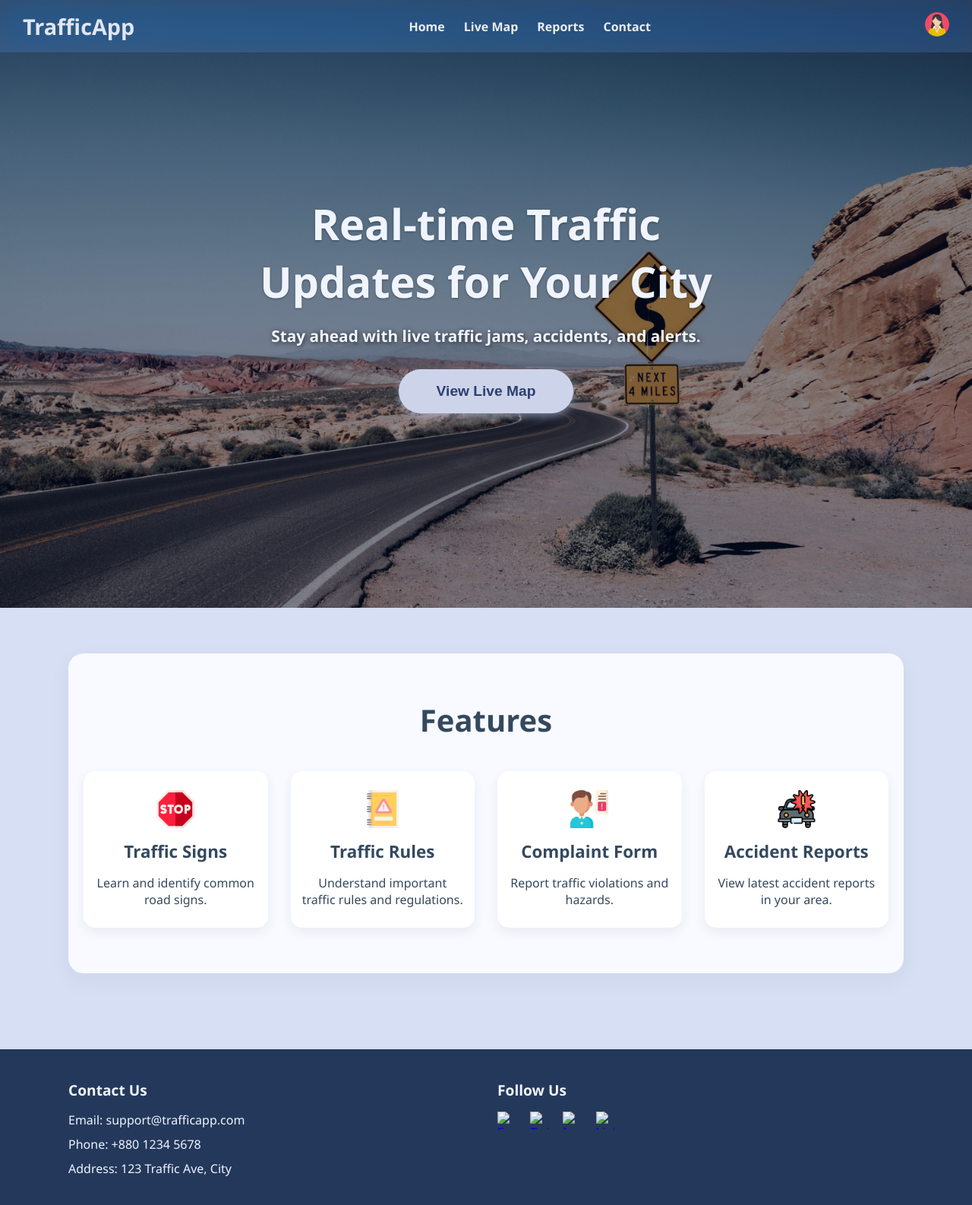
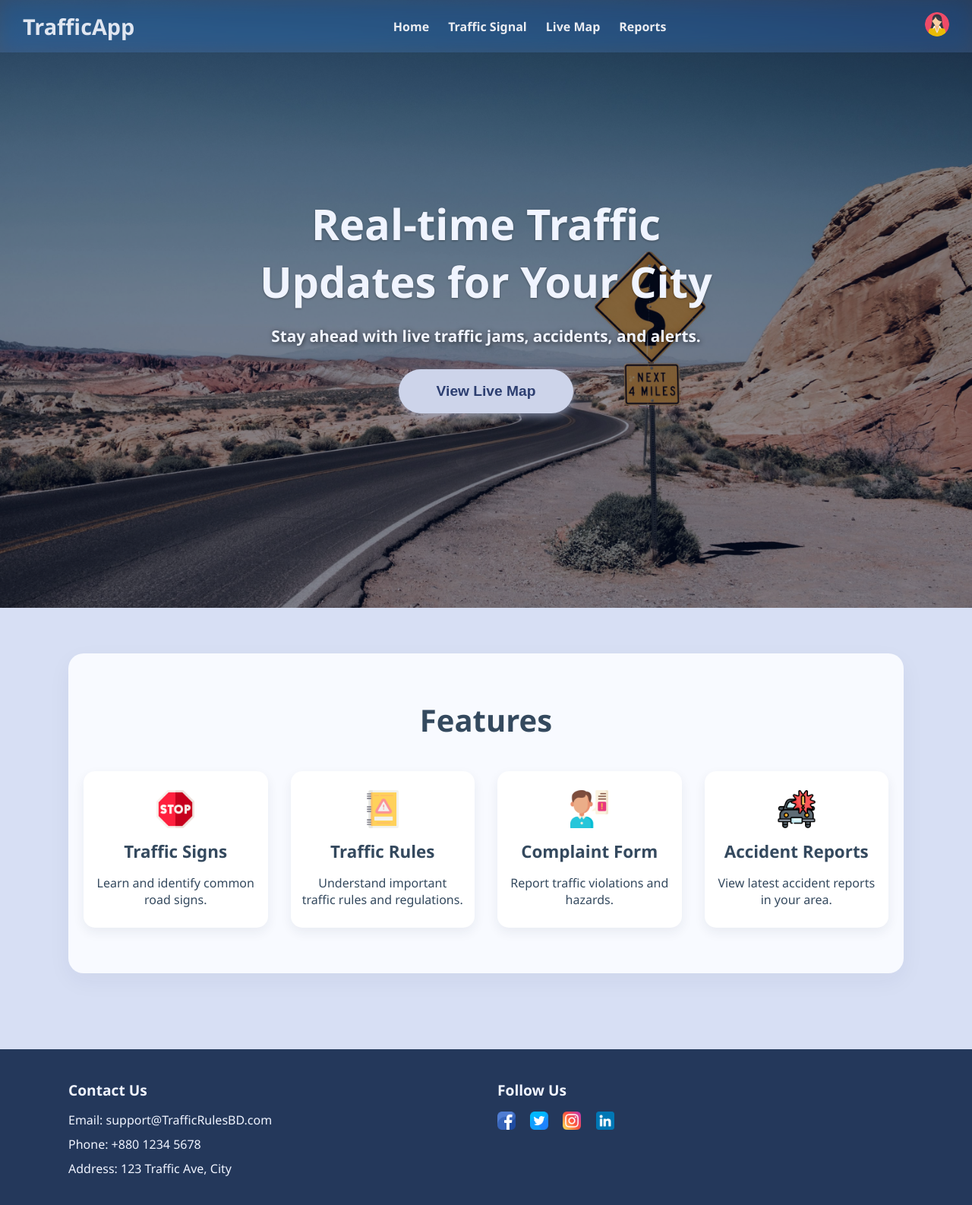
Before and after one commit to Tasni-a/Traffic-Rules-BD, a plain HTML site: page index1.html in a window 1280 px wide. Shown: the whole page at 76% size. Drawn offline with Linux system fonts and the light colour scheme.

Commit message:
home page can access the traffic sign page now

```diff
--- a/index1.html
+++ b/index1.html
@@ -14,14 +14,14 @@
       <div class="logo">TrafficApp</div>
       <ul class="nav-links">
         <li><a href="#">Home</a></li>
-        <li><a href="#">Live Map</a></li>
-        <li><a href="#">Reports</a></li>
-        <li><a href="#">Contact</a></li>
+        <li><a href="TrafficSign.html">Traffic Signal</a></li>
+        <li><a href="livemap.html">Live Map</a></li>
+        <li><a href="complaint.html">Reports</a></li>
       </ul>
       <div class="profile-menu">
         <img src="images/user-icon.png" alt="Profile" id="profileIcon" />
         <div class="dropdown" id="profileDropdown">
-          <a href="#">Login</a>
+          <a href="login.html">Login</a>
           <a href="#">Sign Up</a>
         </div>
       </div>
@@ -89,7 +89,7 @@
   <div class="footer-container">
     <div class="footer-section contact-info">
       <h4>Contact Us</h4>
-      <p>Email: support@trafficapp.com</p>
+      <p>Email: support@TrafficRulesBD.com</p>
       <p>Phone: +880 1234 5678</p>
       <p>Address: 123 Traffic Ave, City</p>
     </div>
@@ -97,10 +97,10 @@
     <div class="footer-section social-media">
       <h4>Follow Us</h4>
       <div class="social-icons">
-        <a href="#" aria-label="Facebook"><img src="facebook.png" alt="Facebook" /></a>
-        <a href="#" aria-label="Twitter"><img src="twitter.png" alt="Twitter" /></a>
-        <a href="#" aria-label="Instagram"><img src="instagram.png" alt="Instagram" /></a>
-        <a href="#" aria-label="LinkedIn"><img src="linkedin.png" alt="LinkedIn" /></a>
+        <a href="#" aria-label="Facebook"><img src="images/facebook.png" alt="Facebook" /></a>
+        <a href="#" aria-label="Twitter"><img src="images/twitter.png" alt="Twitter" /></a>
+        <a href="#" aria-label="Instagram"><img src="images/instagram.png" alt="Instagram" /></a>
+        <a href="#" aria-label="LinkedIn"><img src="images/linkedin.png" alt="LinkedIn" /></a>
       </div>
     </div>
   </div>
```
